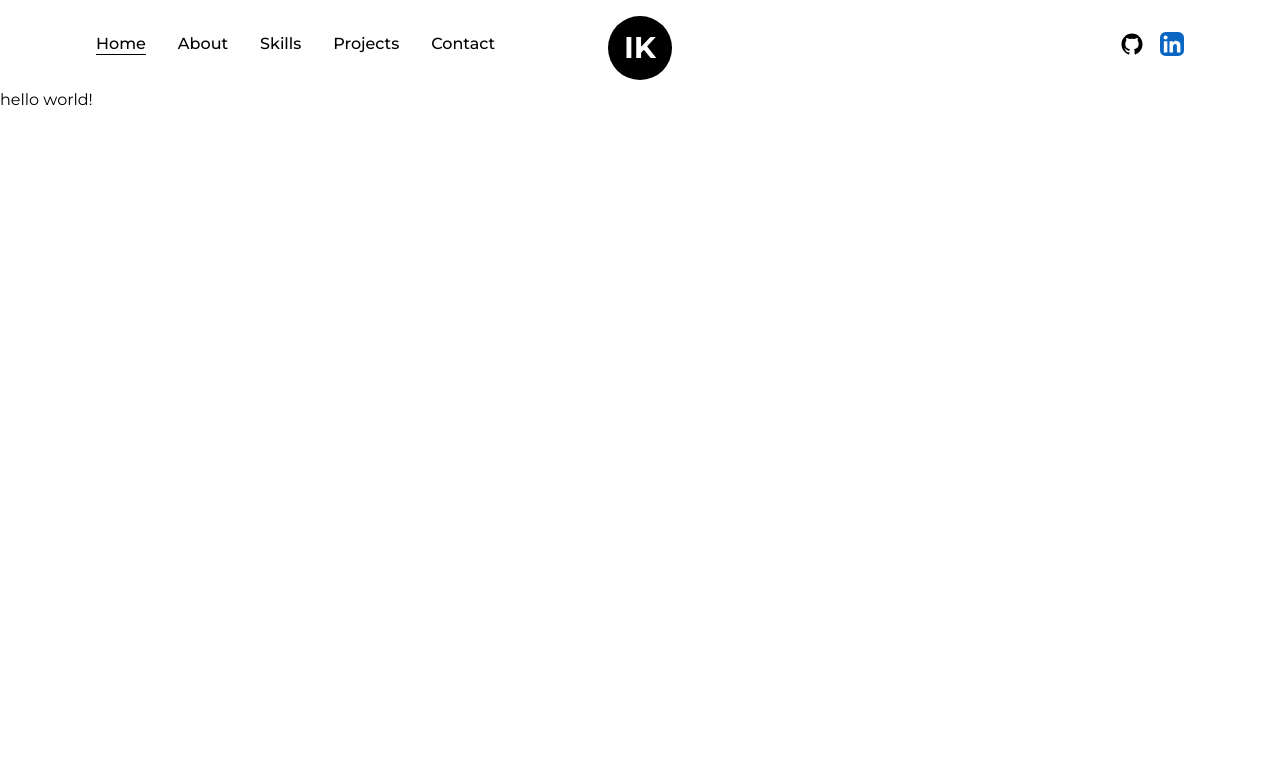
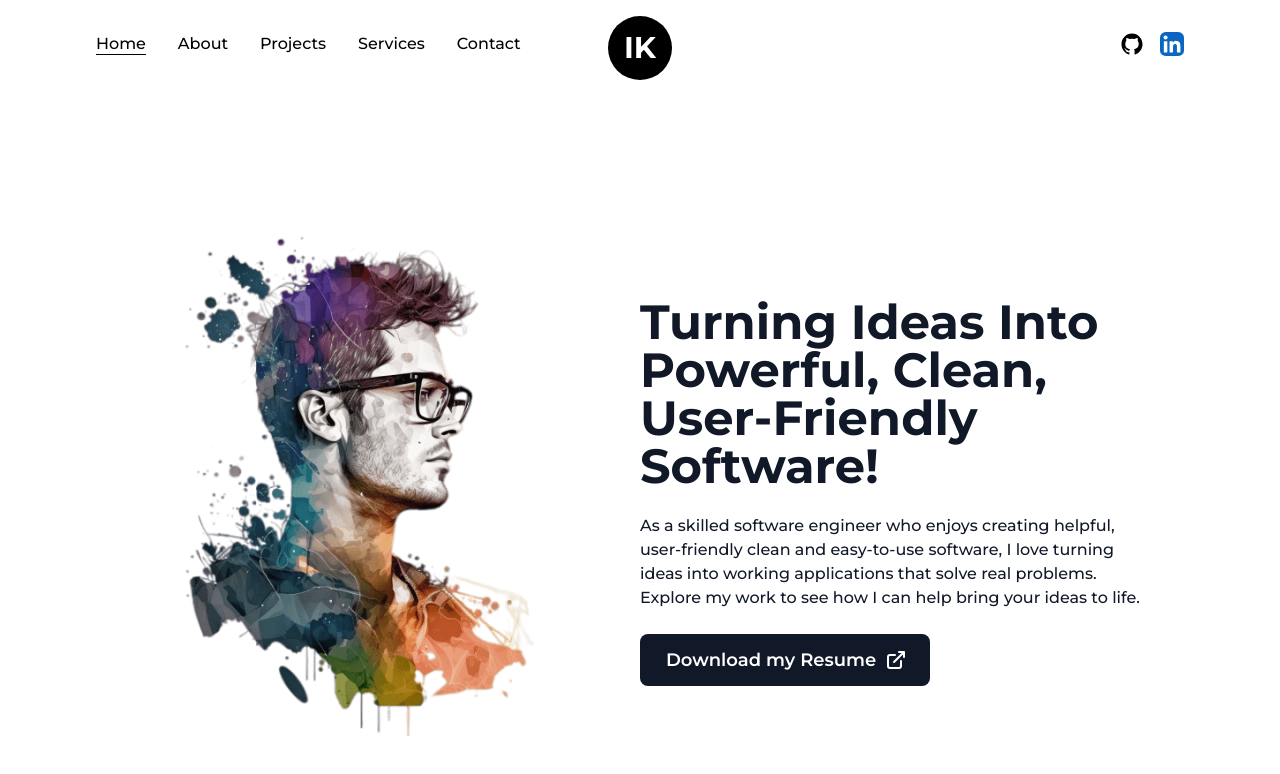
Before and after one commit to idoufkirkamal/Portfolio, a Next.js app: page / in a window 1280 px wide. Shown: the top 774 px of the page. Built offline with nearby package versions, Linux system fonts and the light colour scheme.

Commit message:
Added Home Page with a test image

```diff
--- a/package.json
+++ b/package.json
@@ -11,7 +11,7 @@
   "dependencies": {
     "eslint": "8.36.0",
     "eslint-config-next": "13.2.4",
-    "framer-motion": "^11.11.10",
+    "framer-motion": "^11.11.11",
     "next": "^14.2.16",
     "react": "18.2.0",
     "react-dom": "18.2.0"
--- /dev/null
+++ b/src/components/AnimatedText.js
@@ -0,0 +1,53 @@
+import React from 'react'
+import { motion } from 'framer-motion'
+
+const quote = {
+    initial:{
+        opacity:1,
+    },
+    animate:{
+        opacity:1,
+        transition:{
+            delay:0.5,
+            staggerChildren:0.08,
+        }
+    }
+}
+
+const singleWord = {
+    initial:{
+        opacity:0,
+        y:50,
+    },
+    animate:{
+        opacity:1,
+        y:0,
+        transition:{
+            duration:1,
+        }
+    }
+}
+
+const AnimatedText = ({text, className=""}) => {
+  return (
+    <div className='w-full mx-auto py-2 flex items-center justify-center text-center overflow-hidden'>
+      <motion.h1 className={`inline-block w-full text-gray-900 font-bold capitalize text-8xl ${className}`}
+      variants={quote}
+      initial="initial"
+      animate="animate"
+      >
+        {
+            text.split(" ").map((word, index) =>
+                <motion.span key={word+'-'+index} className="inline-block"
+                variants={singleWord}
+                >
+                    {word}&nbsp;
+                </motion.span>
+            )
+        }
+      </motion.h1>
+    </div>
+  )
+}
+
+export default AnimatedText
--- /dev/null
+++ b/src/components/Layout.js
@@ -0,0 +1,11 @@
+import React from 'react'
+
+const Layout = ({children, className=""}) => {
+  return (
+    <div className={`w-full h-full inline-block z-0 bg-white p-32 ${className}`}>
+      {children}
+    </div>
+  )
+}
+
+export default Layout
--- a/src/components/NavBar.js
+++ b/src/components/NavBar.js
@@ -25,8 +25,8 @@
         <nav>
             <CustomLink href='/' title="Home" className='mr-4'/>
             <CustomLink href='/about' title="About" className='mx-4'/>
-            <CustomLink href='/skills' title="Skills" className='mx-4'/>
             <CustomLink href='/projects' title="Projects" className='mx-4'/>
+            <CustomLink href='/services' title="Services" className='mx-4'/>
             <CustomLink href='/contact' title="Contact" className='ml-4'/>
         </nav>
         <nav className='flex items-center justify-center flex-wrap'>
@@ -39,7 +39,9 @@
                 whileHover={{y:-2}}
                 whileTap={{scale:0.9}}
                 className='w-6 ml-4'
-            ><LinkedInIcon/></motion.a>
+            >
+                <LinkedInIcon/>
+            </motion.a>
 
         </nav>
         <div className='absolute left-[50%] top-2 translate-x-[-50%]'>
--- a/src/pages/index.js
+++ b/src/pages/index.js
@@ -2,6 +2,12 @@
 import Image from 'next/image'
 import { Inter } from 'next/font/google'
 import styles from '@/styles/Home.module.css'
+import Layout from '@/components/Layout'
+import ProfilePic from "../../public/images/profile/developer-pic-1.png"
+import dynamic from 'next/dynamic';
+const AnimatedText = dynamic(() => import('@/components/AnimatedText'), { ssr: false });
+import Link from 'next/link'
+import { LinkArrow } from '@/components/Icons'
 
 const inter = Inter({ subsets: ['latin'] })
 
@@ -14,8 +20,26 @@
         <meta name="viewport" content="width=device-width, initial-scale=1" />
         <link rel="icon" href="/favicon.ico" />
       </Head>
-      <main>
-          hello world!
+      <main className='flex items-center text-gray-900 w-full min-h-screen'>
+        <Layout className='py-0'>
+          <div className='flex items-center justify-between w-full'>
+              <div className='w-1/2'>
+                <Image src={ProfilePic} alt='IDOUFKIR Kamal' className='w-full h-full'/>
+              </div>
+              <div className='w-1/2 flex flex-col items-center self-center'>
+                  <AnimatedText text="Turning Ideas into Powerful, Clean, User-Friendly Software!" className='!text-5xl text-left'/>
+                  <p className='my-4 text-base font-medium'>
+                  As a skilled software engineer who enjoys creating helpful, user-friendly clean and easy-to-use software, I love turning ideas into working applications that solve real problems. Explore my work to see how I can help bring your ideas to life.
+                  </p>
+                  <div className='flex items-center self-start mt-2'>
+                    <Link className='flex items-center bg-gray-900 text-white p-2.5 pl-6 pr-5 rounded-lg text-lg font-semibold hover:bg-white hover:text-gray-900 border-2 border-solid border-transparent hover:border-gray-900' href="/IDOUFKIR_Kamal_CV.pdf" download={true}>
+                      Download my Resume <LinkArrow className={"!w-6 ml-2"}/>
+                    </Link>
+                  </div>
+              </div>
+          </div>
+
+        </Layout>
       </main>
     </>
   )
```
Also changed, not shown: 2 other files (tests, documents, lock files or other folders).
